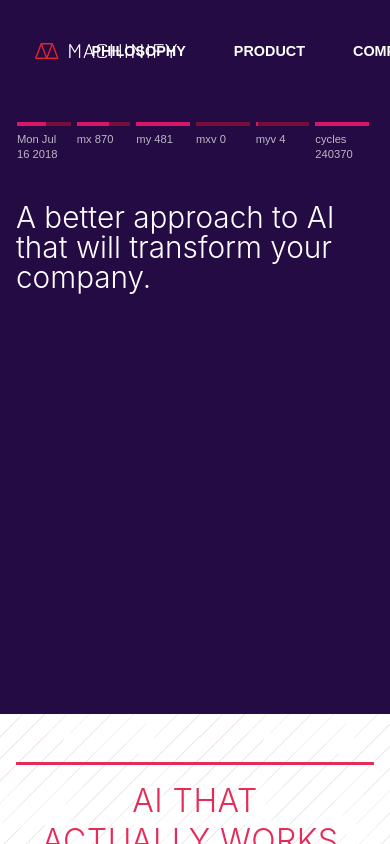
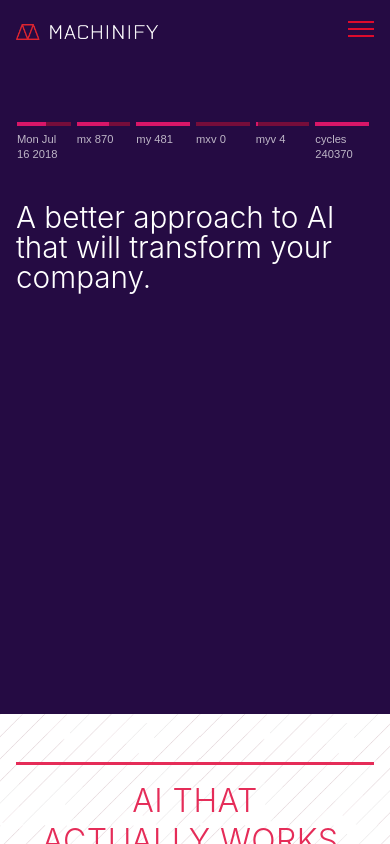
Before and after one commit to devatul/dc_web, a React (Create React App) app: page / in a window 390 px wide. Shown: the top 844 px of the page. Built offline with nearby package versions, Linux system fonts and the light colour scheme.

Commit message:
menu responsive design done

```diff
--- a/src/components/Menu.js
+++ b/src/components/Menu.js
@@ -6,8 +6,9 @@ import '../styles/menu.css';
 
 class Menu extends Component {
     state = {
-        openRequest: false,
-        scrolledClass: ''
+        isRequestOpen: false,
+        scrolledClass: '',
+        isMenuOpen: false
     }
     componentDidMount(){
         window.addEventListener('scroll', (e)=>this.handleScroll(e));
@@ -16,10 +17,9 @@ class Menu extends Component {
         window.removeEventListener('scroll', this.handleScroll())
     }
     handleScroll = (e) =>{
-        console.log('sssssssssssssss', e, window.scrollY);
         if(window.scrollY > 200){
             this.setState({
-                scrolledClass: 'isScrolled'
+                scrolledClass: ' isScrolled'
             });
         }else{
             this.setState({
@@ -27,21 +27,21 @@ class Menu extends Component {
             })
         }
     }
+    toggleMenu = () =>{
+        let {isMenuOpen} = this.state;
+        this.setState({isMenuOpen: !isMenuOpen});
+    }
   render() {
+      let {scrolledClass, isMenuOpen} = this.state;
     return (
         <div className="js-nav__wrapper">
-        <div className="menu-icon">
-            <div className="bar"></div>
-            <div className="bar"></div>
-            <div className="bar"></div>
-        </div>
-        <nav className={"js-nav--main " + this.state.scrolledClass}>
+        <nav className={"js-nav--main " + scrolledClass + (isMenuOpen ? ' is-menu-open':'')}>
             <div className="logo">
                 <img src={logo}/>
             </div>
             <div className="menu">
                 <a className="p-05">
-                    <h5 id="philosophy-link" className="menu-item">PHILOSOPHY</h5>
+                    <h5 id="philosophy-link" className="menu-item m-t-3">PHILOSOPHY</h5>
                 </a>
                 <a className="p-05">
                     <h5 id="product-link" className="menu-item">PRODUCT</h5>
@@ -52,10 +52,15 @@ class Menu extends Component {
                 <a id="login" className="p-05">
                     <h5 className="menu-item">SIGN IN</h5>
                 </a>
-                <Button onClick={()=>this.setState({openRequest:true})} label="REQUEST A DEMO" />
+                <Button _classname="request-a-demo-btn" onClick={()=>this.setState({isRequestOpen:true})} label="REQUEST A DEMO" />
+            </div>
+            <div className="menu-icon" onClick={this.toggleMenu}>
+                <div className="bar"></div>
+                <div className="bar"></div>
+                <div className="bar"></div>
             </div>
         </nav>
-            <RequestDemoModal openRequest={this.state.openRequest} close={()=>this.setState({openRequest:false})}/>
+            <RequestDemoModal openRequest={this.state.isRequestOpen} close={()=>this.setState({isRequestOpen:false})}/>
         </div>
     );
   }
--- a/src/styles/menu.css
+++ b/src/styles/menu.css
@@ -53,11 +53,19 @@
   }
    .logo{
     width: 8.333%;
+    pointer-events: auto;
+    z-index: 20;
+    color: #fff;
+    fill: #fff;
+    font-size: 1.25rem;
+    line-height: 1.4;
     align-items: center;
     height: 2rem;
     display: flex;
-    margin-left: 35px;
-    z-index: 1111;
+    padding-top: 1rem;
+    padding-bottom: 1rem;
+    padding-left: 1rem;
+    padding-right: 1rem;
    }
    .logo img{
     width: 10rem;
@@ -66,10 +74,10 @@
   }
 
   .menu{
-    display: flex;
+    pointer-events: auto;
+    display: none;
     align-items: center;
     padding: 1rem;
-    width: auto;
     left: 0;
     top: 0;
     position: relative;
@@ -88,16 +96,12 @@
     flex: 1;
     text-align: left;
     font-weight: 600;
-    margin-right: 2rem;
     margin-top: 0rem;
     margin-bottom: 0rem;
-    font-size:.9rem;
+    font-size: 2rem;
+    line-height: 1.25;
   }
 
-  .menu .border-right{
-    border-right:1px solid rgba(255, 255, 255, 0.2);
-    margin-right: 2rem;
-  }
 
   .js-nav--main .menu-item:before {
     width: 0;
@@ -111,8 +115,9 @@
     z-index: 1;
   }
 
-  .js-nav--main .menu-item:hover:before {
-    width: calc(1px + 100%);
+  .request-a-demo-btn{
+    width: 100%;
+    margin-top: 1rem;
   }
 
   @media (max-width: 960px){
@@ -123,8 +128,11 @@
       background: #1E0538;
       padding: 3rem;
       display: block;
-      width: 100vw;
+      width: calc(100vw - 6rem);
       height: 100vh;
+    }
+    .m-t-3 {
+      margin-top: 3rem !important;
     }
   }
   @media (min-width: 960px){
@@ -134,4 +142,32 @@
   .menu-icon{
     display: none;
   }
+  .menu{
+    display: flex;
+    margin-top: 0rem;
+    width: auto;
+  }
+  .logo{
+    margin-left: 2rem;
+    padding: 0rem;
+   }
+   .menu a h5{
+    margin-right: 2rem;
+    margin-top: 0rem;
+    font-size: 0.9rem;
+    line-height: 1.5;
+  }
+  .js-nav--main .menu-item:hover:before {
+    width: calc(1px + 100%);
+  }
+  .menu .border-right{
+    border-right:1px solid rgba(255, 255, 255, 0.2);
+    margin-right: 2rem;
+  }
+  .request-a-demo-btn{
+    width: auto;
+    margin-left: 2rem;
+    margin-top: 0rem;
+    margin: 0;
+  }
 }
```
